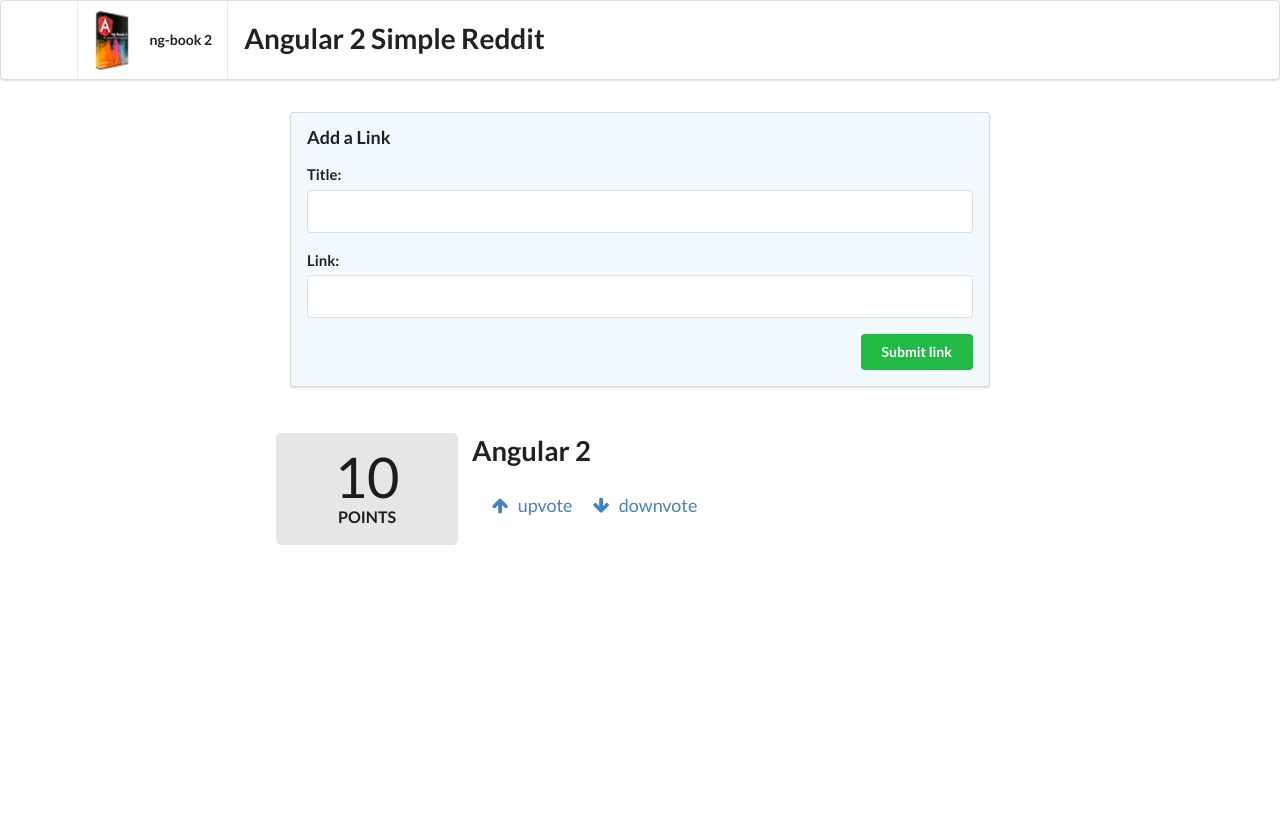
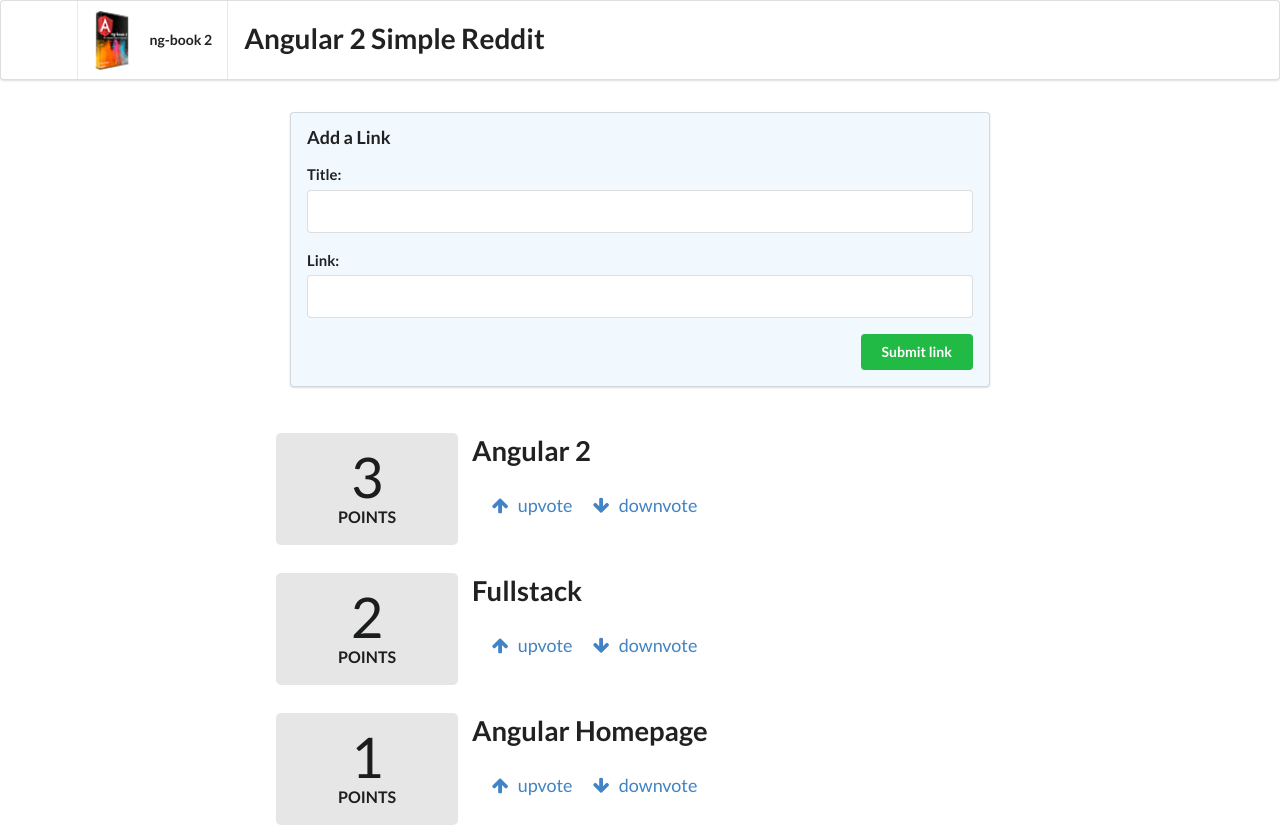
Before and after one commit to wags/angular-reddit, an Angular app: page / in a window 1280 px wide. Before the commit the page ends 800 px from the top, so only its background shows below. Built offline with nearby package versions, Linux system fonts and the light colour scheme.

Commit message:
Update components to display multiple articles

```diff
--- a/src/app/app.component.html
+++ b/src/app/app.component.html
@@ -16,6 +16,8 @@
 </form>
 
 <div class="ui grid posts">
-  <app-article>
+  <app-article
+    *ngFor="let article of articles"
+    [article]="article">
   </app-article>
 </div>
--- a/src/app/app.component.ts
+++ b/src/app/app.component.ts
@@ -1,4 +1,5 @@
 import { Component } from '@angular/core';
+import { Article } from './article/article.model';
 
 @Component({
   selector: 'app-root',
@@ -6,6 +7,16 @@ import { Component } from '@angular/core';
   styleUrls: ['./app.component.css']
 })
 export class AppComponent {
+  articles: Article[];
+
+  constructor() {
+    this.articles = [
+      new Article('Angular 2', 'http://angular.io', 3),
+      new Article('Fullstack', 'http://fullstack.io', 2),
+      new Article('Angular Homepage', 'http://angular.io', 1),
+    ];
+  }
+
   addArticle(title: HTMLInputElement, link: HTMLInputElement): boolean {
     console.log(`Adding article title: ${title.value} and link: ${link.value}`);
     return false;
--- a/src/app/article/article.component.ts
+++ b/src/app/article/article.component.ts
@@ -1,4 +1,8 @@
-import { Component, HostBinding, OnInit } from '@angular/core';
+import {
+  Component,
+  HostBinding,
+  Input,
+  OnInit } from '@angular/core';
 import { Article } from './article.model';
 
 @Component({
@@ -8,13 +12,11 @@ import { Article } from './article.model';
 })
 export class ArticleComponent implements OnInit {
   @HostBinding('attr.class') cssClass = 'row';
-  article: Article;
+  @Input() article: Article;
 
   constructor() {
-    this.article = new Article(
-    'Angular 2',
-    'http://angular.io',
-    10);
+    // article is populated by the Input,
+    // so we don't need anything here.
   }
 
   voteUp() {
```
